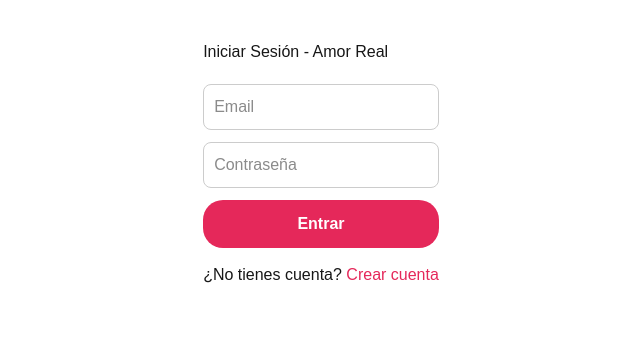
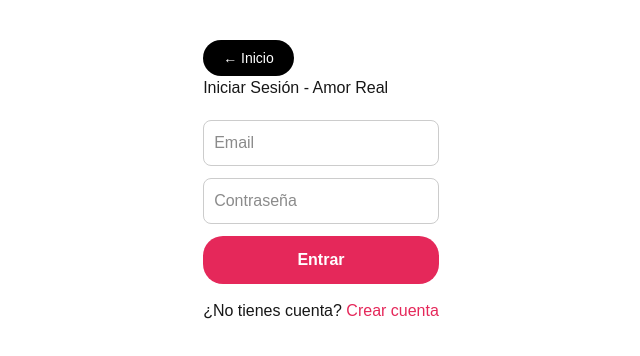
Before and after one commit to jeaarz-cloud/amor-real, a Next.js app: page /login in a window 1280 px wide. Shown: the top 356 px of the page, without its empty margins (319-959 px from the left). Built offline with nearby package versions, Linux system fonts and the light colour scheme.

Commit message:
agrega boton inicio a login y register y fix miembros

```diff
--- a/app/login/page.tsx
+++ b/app/login/page.tsx
@@ -1,5 +1,6 @@
 "use client"
 import { useState } from "react"
+import BotonInicio from "@/components/BotonInicio"
 
 export default function LoginPage() {
   const [email, setEmail] = useState("")
@@ -23,6 +24,7 @@ export default function LoginPage() {
 
   return (
     <div style={{ padding: 40, maxWidth: 400, margin: "0 auto" }}>
+      <BotonInicio />
       <h1>Iniciar Sesión - Amor Real</h1>
       <form onSubmit={handleSubmit} style={{ display: "flex", flexDirection: "column", gap: 12, marginTop: 20 }}>
         <input placeholder="Email" value={email} onChange={e=>setEmail(e.target.value)} required style={{padding:10, border:'1px solid #ccc', borderRadius:8}} />
--- a/app/register/page.tsx
+++ b/app/register/page.tsx
@@ -1,6 +1,6 @@
 "use client"
 import { useState } from "react"
-
+import BotonInicio from "@/components/BotonInicio"
 export default function RegisterPage() {
   const [name, setName] = useState("")
   const [email, setEmail] = useState("")
@@ -24,6 +24,7 @@ export default function RegisterPage() {
 
   return (
     <div style={{ padding: 40, maxWidth: 400, margin: "0 auto" }}>
+      <BotonInicio />
       <h1>Crear cuenta - Amor Real</h1>
       <form onSubmit={handleSubmit} style={{ display: "flex", flexDirection: "column", gap: 12, marginTop: 20 }}>
         <input placeholder="Nombre" value={name} onChange={e=>setName(e.target.value)} required style={{padding:10, border:'1px solid #ccc', borderRadius:8}} />
```
